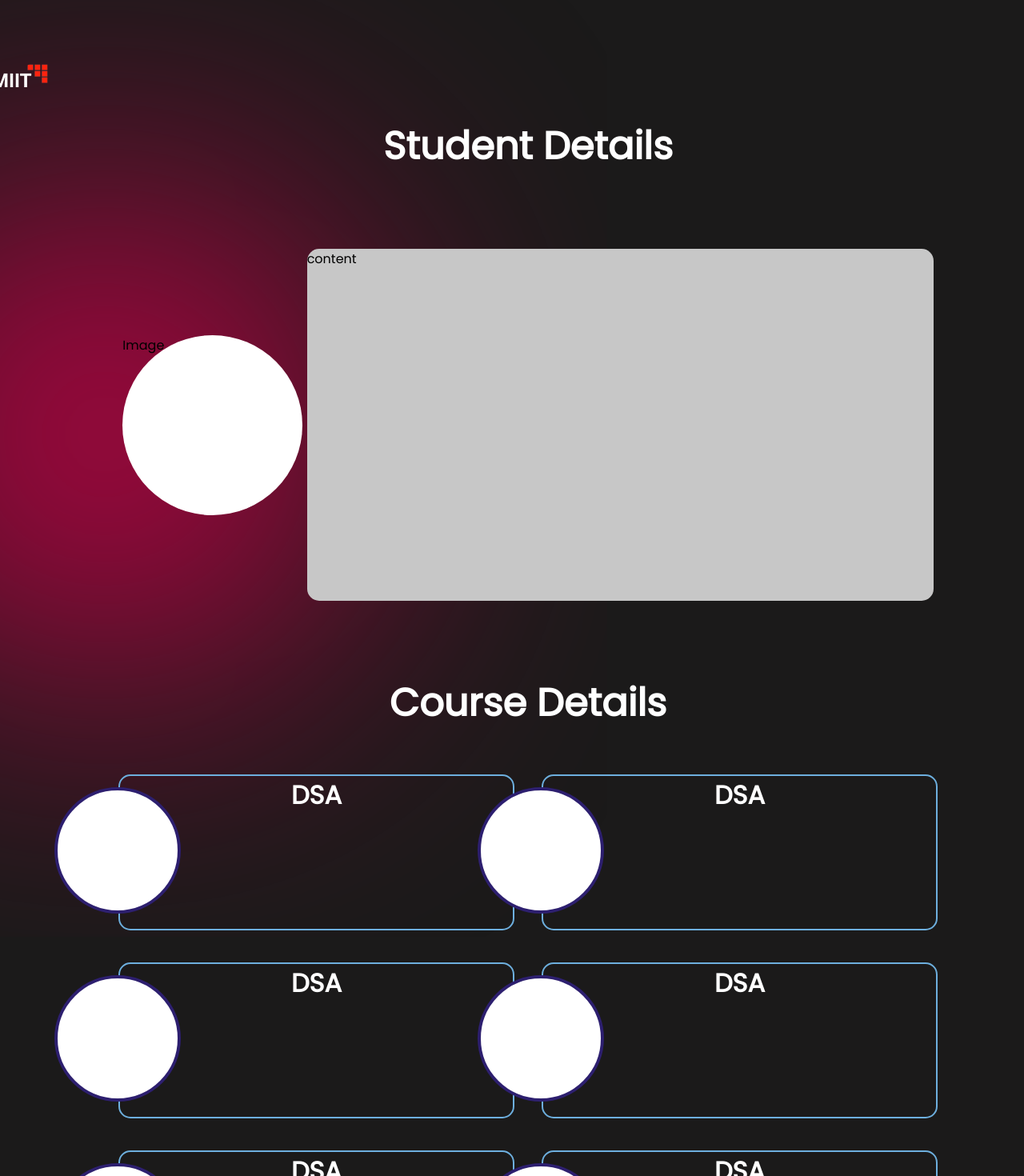
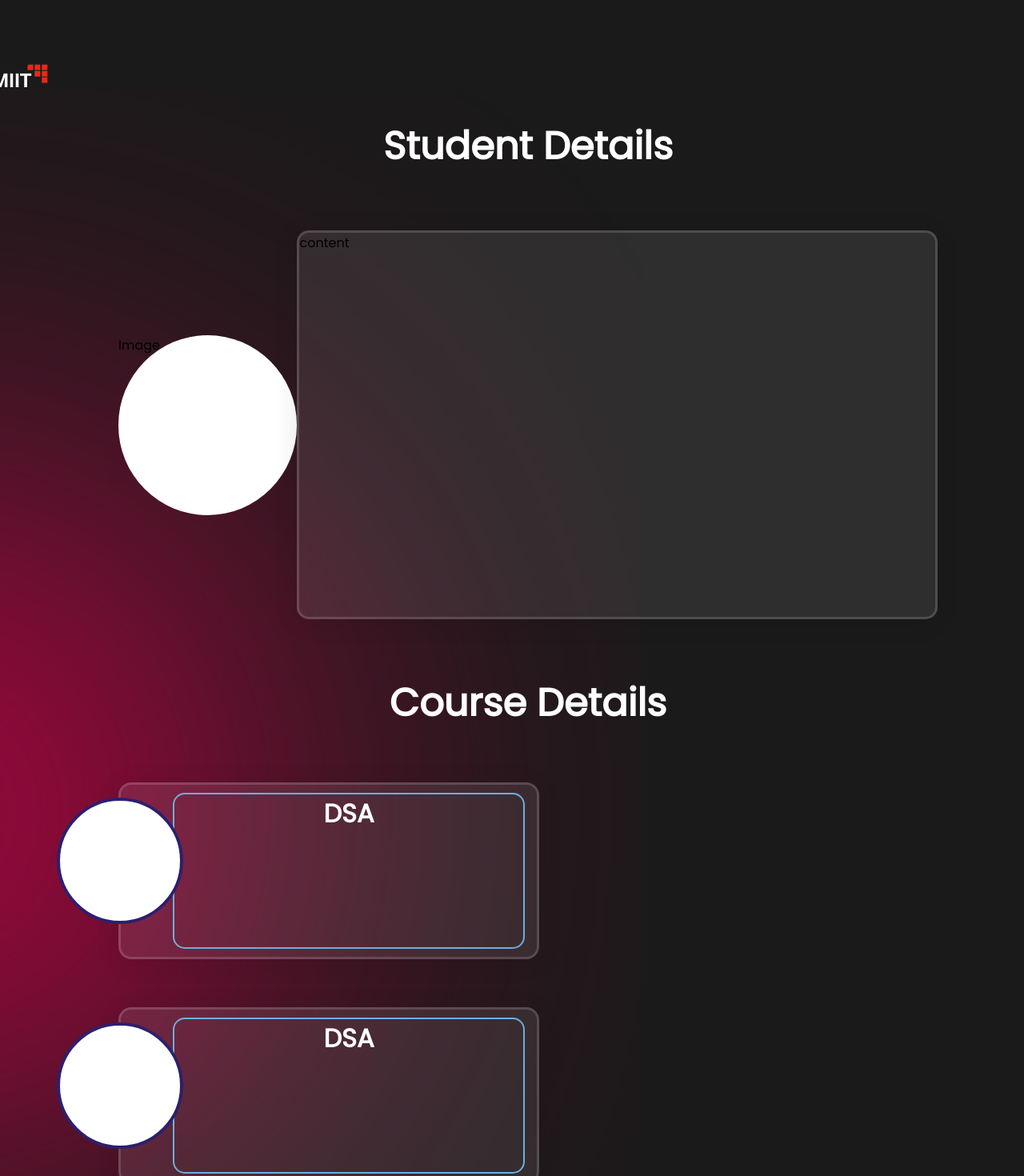
Before and after one commit to Pranjal-231003/Course_Reg_And_Time_table_Gen, a React (Create React App) app in the folder isdl/: page / in a window 1280 px wide. Shown: the top 1470 px of the page at 80% size. Built offline with nearby package versions, Linux system fonts and the light colour scheme.

Commit message:
some updated code for landing page

```diff
--- a/isdl/src/Pages/LandingPage/LandingPage.js
+++ b/isdl/src/Pages/LandingPage/LandingPage.js
@@ -1,5 +1,5 @@
 import React from 'react';
-import Lp from './LandingPage.module.css'
+import lpcss from './LandingPage.module.css'
 // import logo_lnm from "../public/logo_lnm.png";
 // import CourseCard from '../../components/CourseCard/CourseCard';
 // import course from '../../Data/CourseDetails';
@@ -7,9 +7,17 @@ function App()
 {
   return (
 <>
-   {/* <div className={LandingNav}>
-      <img src={logo_lnm}/>
-   </div> */}
+  <div className={lpcss.main}>
+    <div className={lpcss.navbar}>
+      <div className={lpcss.lnmlogo}></div>
+      <div className={lpcss.develop}>Developed By</div>
+    </div>
+    <h1 className={lpcss.heading}>Student Details</h1>
+    <div className={lpcss.container1}>
+      <div className={lpcss.content}>content</div>
+      <div className={lpcss.image}></div>
+    </div>
+  </div>
 
 
 </>
--- a/isdl/src/Pages/LandingPage/LandingPage.module.css
+++ b/isdl/src/Pages/LandingPage/LandingPage.module.css
@@ -0,0 +1,33 @@
+.main{
+    background-image: url('../../../public/images/Group 39577background.svg');
+    background-size: cover;
+    background-position: center;
+    background-repeat: no-repeat;
+    width: 100%;
+    min-height: 100vh;
+    height: auto;
+    display: flex;
+    flex-direction: column;
+    align-items: center;
+    padding: 20px;
+    padding-top: 80px;
+}
+.navbar{
+    width:180vh;
+    display: flex;
+}
+
+.lnmlogo{
+    width:170vh;
+    height: 35px;
+    background-image: url('../../../public/images/logo_lnm.png');
+    background-size: auto;
+    background-repeat: no-repeat;
+    background-position: left;
+}
+
+.img{
+    background-image: url('../../../public/images/image 2lnm_img.png');
+    background-size: cover;
+    background-repeat: no-repeat;
+}
--- a/isdl/src/Pages/StudentDetails/StudentDetails.module.css
+++ b/isdl/src/Pages/StudentDetails/StudentDetails.module.css
@@ -52,9 +52,14 @@
 
 .content
 {
-    width: 783px;
-    height: 440px;
-    background-color: #C7C7C7;
+    width: 100vh;
+    height: 60vh;
+    background: rgba(255, 255, 255, 0.09);
+    border-radius: 16px;
+    box-shadow: 0 4px 30px rgb(0 0 0 / 10%);
+    backdrop-filter: blur(2px);
+    -webkit-backdrop-filter: blur(2px);
+    border: 3px solid rgba(255, 255, 255, 0.15);
     border-radius: 15px;
 }
 
--- a/isdl/src/components/CourseCard/CourseCard.module.css
+++ b/isdl/src/components/CourseCard/CourseCard.module.css
@@ -2,9 +2,25 @@
 {
     position: relative;
     height: auto;
-    width: auto;
-    margin: 20px 0px;
+    width: 55vh;
     color: white;
+    display: flex;
+    justify-content: space-between;
+    align-items: center;
+    font-family:"Poppins","sans-serif";
+    color:white;
+    /* box-sizing: border-box; */
+    margin: 30px 0;
+    padding: 10px 15px 10px 65px;
+
+    background: rgba(255, 255, 255, 0.09);
+    border-radius: 16px;
+    box-shadow: 0 4px 30px rgb(0 0 0 / 10%);
+    backdrop-filter: blur(2px);
+    -webkit-backdrop-filter: blur(2px);
+    border: 3px solid rgba(255, 255, 255, 0.15);
+
+    position: relative;
 }
 
 .image
```
Also changed, not shown: isdl/public/images/image 2lnm_img.png (added).
